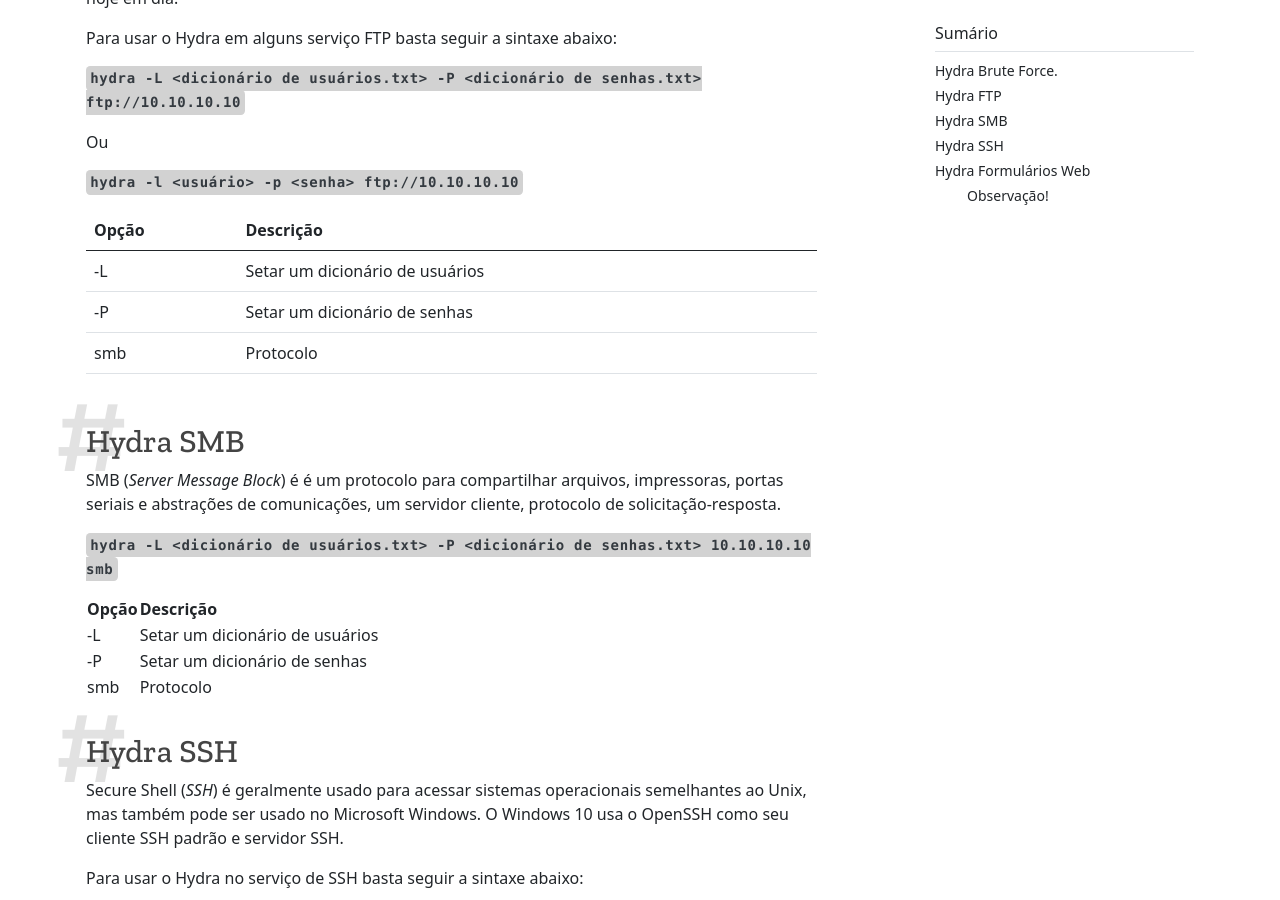
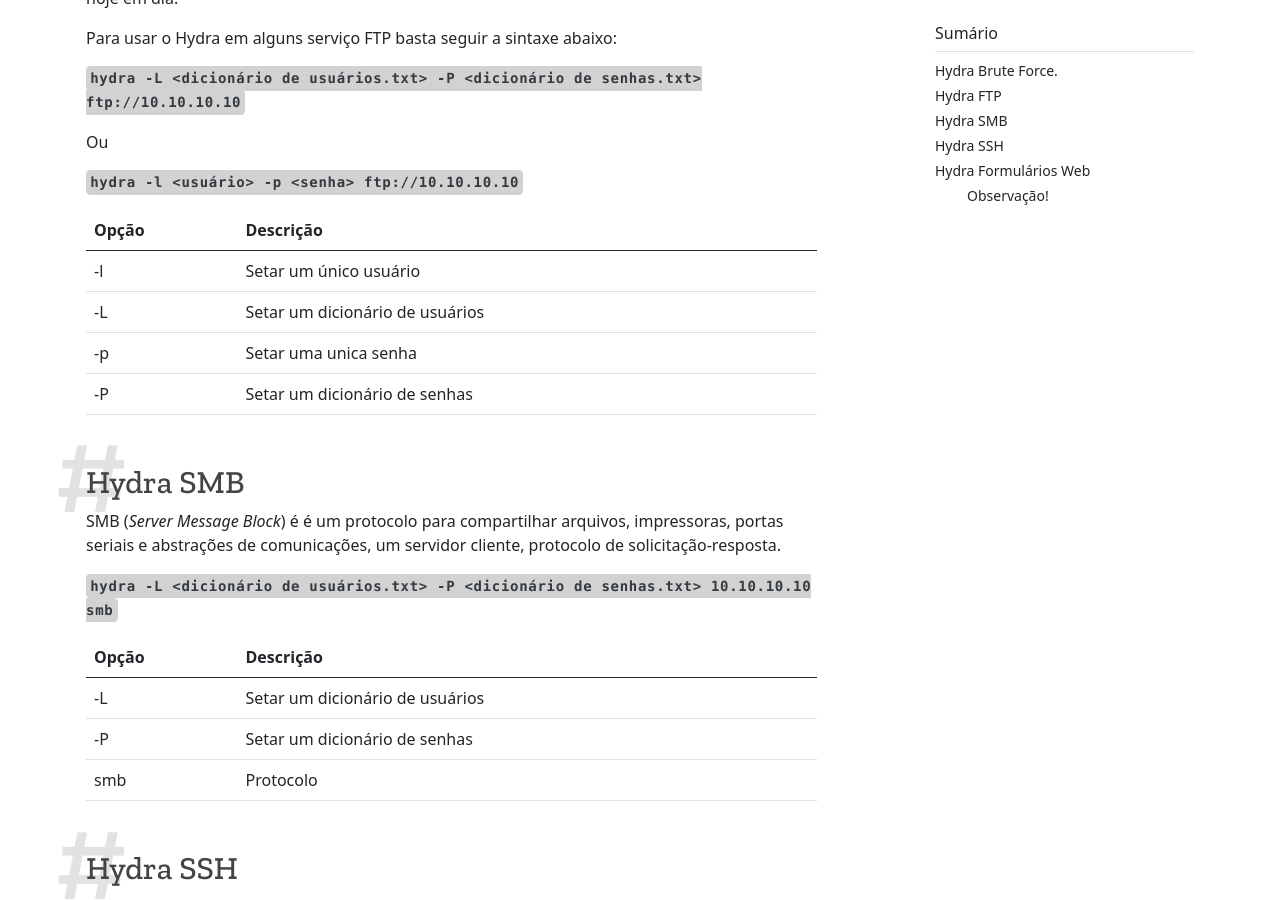
Before and after one commit to in1t0n3/initone.com.br, a Jekyll site: the page built from _posts/2020-07-22-hydra.md, in a window 1280 px wide and 900 px high, scrolled down 893 px. Built offline with Jekyll 4.4.1, drawn with Linux system fonts in a browser that asks for light colours.

Commit message:
Update 2020-07-22-hydra.md

```diff
--- a/_posts/2020-07-22-hydra.md
+++ b/_posts/2020-07-22-hydra.md
@@ -34,6 +34,41 @@ Ou
   </thead>
   <tbody>
     <tr>
+      <td>-l</td>
+      <td>Setar um único usuário</td>
+    </tr>
+    <tr>
+      <td>-L</td>
+      <td>Setar um dicionário de usuários</td>
+    </tr>
+    <tr>
+      <td>-p</td>
+      <td>Setar uma unica senha</td>
+    </tr>
+    <tr>
+      <td>-P</td>
+      <td>Setar um dicionário de senhas</td>
+    </tr>
+  </tbody>
+</table>
+
+
+## Hydra SMB
+
+
+SMB (*Server Message Block*) é é um protocolo para compartilhar arquivos, impressoras, portas seriais e abstrações de comunicações, um servidor cliente, protocolo de solicitação-resposta.
+
+**`hydra -L <dicionário de usuários.txt> -P <dicionário de senhas.txt> 10.10.10.10 smb`**
+
+<table class="table">
+  <thead>
+    <tr>
+      <th scope="col">Opção</th>
+      <th scope="col">Descrição</th>
+    </tr>
+  </thead>
+  <tbody>
+    <tr>
       <td>-L</td>
       <td>Setar um dicionário de usuários</td>
     </tr>
@@ -47,19 +82,6 @@ Ou
     </tr>
   </tbody>
 </table>
-
-## Hydra SMB
-
-
-SMB (*Server Message Block*) é é um protocolo para compartilhar arquivos, impressoras, portas seriais e abstrações de comunicações, um servidor cliente, protocolo de solicitação-resposta.
-
-**`hydra -L <dicionário de usuários.txt> -P <dicionário de senhas.txt> 10.10.10.10 smb`**
-
-|  Opção  | 	  	   Descrição           |
-|---------|--------------------------------|
-|   -L    | Setar um dicionário de usuários|
-|   -P 	  | Setar um dicionário de senhas  |
-| 	smb   | 	       Protocolo 	       |
 
 ## Hydra SSH
 
```
